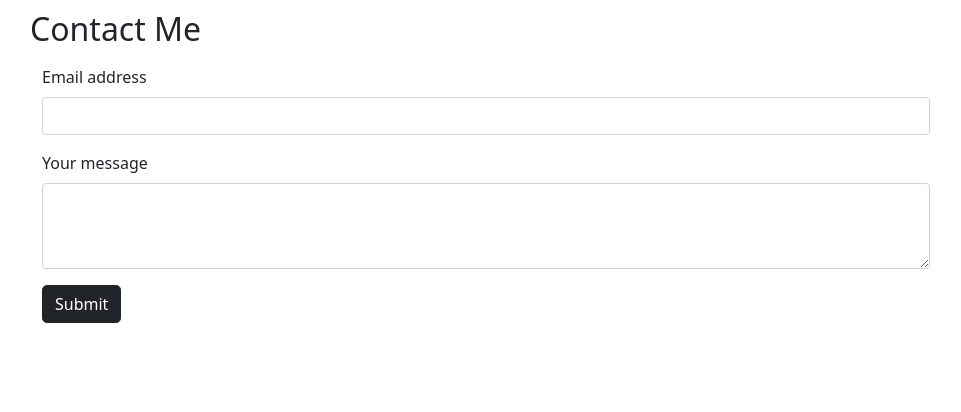
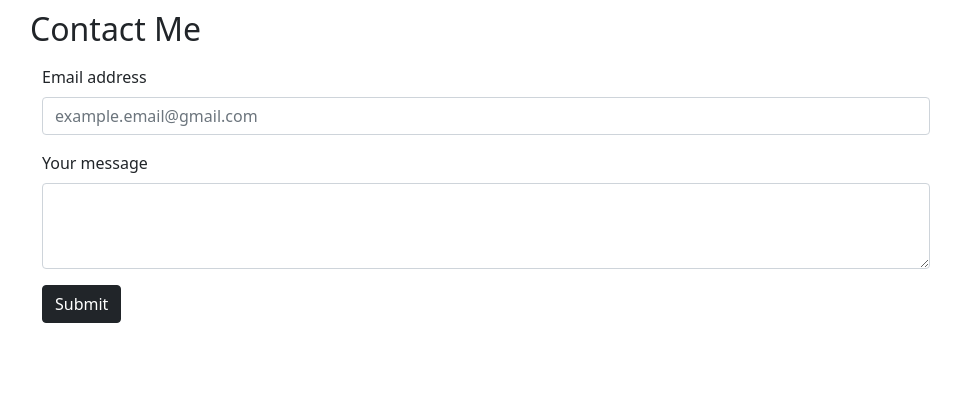
Before and after one commit to neekho/ports, a Django app: page / in a window 1280 px wide. Shown: the part 3939-4351 px from the top of the page, without its empty margins (154-1115 px from the left). Run offline with Django 4.2, Linux system fonts and the light colour scheme; some libraries are stand-ins or nearby versions.

Commit message:
added place holder

```diff
--- a/home/templates/home/base.html
+++ b/home/templates/home/base.html
@@ -409,7 +409,7 @@
             <div class="mb-3">
               <label for="exampleFormControlInput1" class="form-label">Email address</label>
               <!-- onkeyup = "email_validate(this)" required /" -->
-              <input type="email" class="form-control" id="email-text">
+              <input type="email" class="form-control" id="email-text" placeholder="example.email@gmail.com">
               <div class="status" id="status"></div>
             </div>
 
@@ -422,13 +422,13 @@
 
 
             <div class="mb-3">
-              <label for="exampleFormControlTextarea1" class="form-label">Your message</label>
+              <label for="exampleFormControlTextarea1" class="form-label" aria-placeholder="A">Your message</label>
               <textarea class="form-control" id="txt" rows="3"></textarea>
             </div>
 
 
             <div class="mb-3">
-              <button class="btn btn-dark rounded-3" type="submit">Submit</button>
+              <button class="btn btn-dark rounded-4" type="submit">Submit</button>
             </div>
 
           </div>
```
